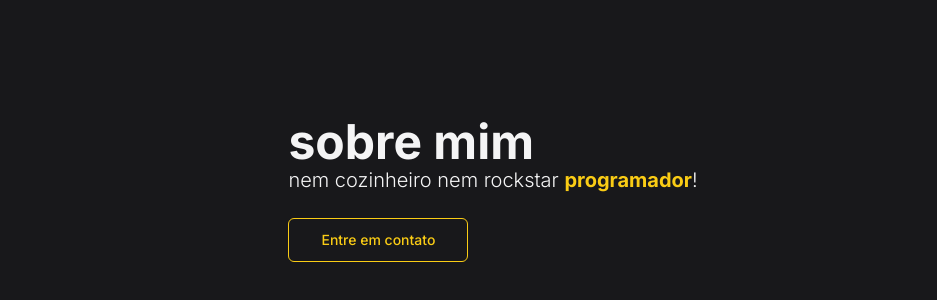
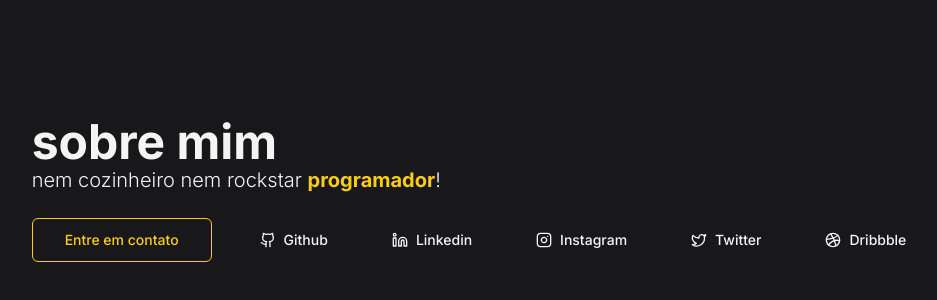
Before and after one commit to nandomoreirame/nandomoreira.dev, a Next.js app: page /site/sobre in a window 1280 px wide. Shown: the part 220-520 px from the top of the page, without its empty margins (147-1084 px from the left). Built offline with nearby package versions, Linux system fonts and the light colour scheme.

Commit message:
feat: add social icons component

```diff
--- a/app/site/contato/page.tsx
+++ b/app/site/contato/page.tsx
@@ -1,5 +1,5 @@
 import { cn } from '@/lib/utils';
-import { Button } from '@components';
+import { Button, SocialIcons } from '@components';
 import { Metadata } from 'next';
 import Link from 'next/link';
 
@@ -29,9 +29,12 @@ export default function ContactPage() {
           </a>{' '}
           e fala pra mim como você tá!
         </p>
-        <Button variant={'outline'} asChild>
-          <Link href="/">Voltar para home</Link>
-        </Button>
+        <div className="block sm:flex w-full md:w-auto items-center">
+          <Button variant={'outline'} asChild>
+            <Link href="/">Voltar para home</Link>
+          </Button>
+          <SocialIcons />
+        </div>
       </div>
     </main>
   );
--- a/app/site/page.tsx
+++ b/app/site/page.tsx
@@ -1,5 +1,5 @@
 import { cn } from '@/lib/utils';
-import { Button } from '@components';
+import { Button, SocialIcons } from '@components';
 import { Metadata } from 'next';
 import Link from 'next/link';
 
@@ -23,9 +23,16 @@ export default function HomePage() {
           E eu ajudo empresas a criarem projetos web personalizados, de alta
           qualidade e com tecnologias criativas.
         </h2>
-        <Button variant={'outline'} asChild>
-          <Link href="/sobre">Saiba mais sobre mim</Link>
-        </Button>
+        <div className="block sm:flex w-full md:w-auto items-center">
+          <Button
+            variant={'outline'}
+            className="w-full sm:w-auto mb-4 sm:mb-0"
+            asChild
+          >
+            <Link href="/sobre">Saiba mais sobre mim</Link>
+          </Button>
+          <SocialIcons />
+        </div>
       </div>
     </main>
   );
--- a/app/site/sobre/page.tsx
+++ b/app/site/sobre/page.tsx
@@ -1,5 +1,5 @@
 import { cn } from '@/lib/utils';
-import { Button } from '@components';
+import { Button, SocialIcons } from '@components';
 import { Metadata } from 'next';
 import Link from 'next/link';
 
@@ -21,9 +21,12 @@ export default function AboutPage() {
           nem cozinheiro nem rockstar{' '}
           <span className="text-primary font-bold">programador</span>!
         </p>
-        <Button variant={'outline'} asChild>
-          <Link href="/contato">Entre em contato</Link>
-        </Button>
+        <div className="block sm:flex w-full md:w-auto items-center">
+          <Button variant={'outline'} asChild>
+            <Link href="/contato">Entre em contato</Link>
+          </Button>
+          <SocialIcons />
+        </div>
       </div>
     </main>
   );
--- /dev/null
+++ b/components/icon.tsx
@@ -0,0 +1,24 @@
+import { cn } from '@lib';
+import { type LucideProps } from 'lucide-react';
+// https://lucide.dev/guide/packages/lucide-react
+import { icons } from 'lucide-react';
+
+// Search name in -> https://lucide.dev/icons/
+export type IconProps = Omit<LucideProps, 'ref'> & {
+  name: string;
+  className?: string;
+};
+
+export function Icon({ name, className, ...props }: IconProps) {
+  // @ts-ignore - TS doesn't know about the icons object
+  const LucideIcon = icons[name];
+
+  return (
+    <span
+      aria-hidden="true"
+      className={cn('flex', 'items-center', 'justify-center', className)}
+    >
+      <LucideIcon aria-hidden="true" className={cn('size-full')} {...props} />
+    </span>
+  );
+}
--- a/components/index.ts
+++ b/components/index.ts
@@ -1 +1,4 @@
 export * from './shadcn/button';
+
+export * from './icon';
+export * from './social-links';
--- a/components/shadcn/button.tsx
+++ b/components/shadcn/button.tsx
@@ -5,7 +5,7 @@ import * as React from 'react';
 import { cn } from '@/lib/utils';
 
 const buttonVariants = cva(
-  'inline-flex items-center justify-center whitespace-nowrap rounded-md text-sm font-medium ring-offset-background transition-colors focus-visible:outline-none focus-visible:ring-2 focus-visible:ring-ring focus-visible:ring-offset-2 disabled:pointer-events-none disabled:opacity-50',
+  'inline-flex items-center gap-2 justify-center whitespace-nowrap rounded-md text-sm font-medium ring-offset-background transition-colors focus-visible:outline-none focus-visible:ring-2 focus-visible:ring-ring focus-visible:ring-offset-2 disabled:pointer-events-none disabled:opacity-50',
   {
     variants: {
       variant: {
@@ -16,7 +16,7 @@ const buttonVariants = cva(
           'border border-primary text-primary bg-transparent hover:bg-primary hover:text-foreground',
         secondary:
           'bg-secondary text-secondary-foreground hover:bg-secondary/80',
-        ghost: 'hover:bg-accent hover:text-accent-foreground',
+        ghost: 'hover:bg-gray-100/10 hover:text-primary',
         link: 'text-primary underline-offset-4 hover:underline',
       },
       size: {
--- /dev/null
+++ b/components/social-links.tsx
@@ -0,0 +1,54 @@
+/**
+ * v0 by Vercel.
+ * @see https://v0.dev/t/2dTYf05iPzy
+ * Documentation: https://v0.dev/docs#integrating-generated-code-into-your-nextjs-app
+ */
+import { Icon } from './icon';
+import { Button } from './shadcn/button';
+
+const socialIcons = [
+  // {
+  //   name: 'WhatsApp',
+  //   url: 'https://wa.me/5541984401163?text=Olá+Fernando!+Vim+através+do+seu+site+e+gostaria+de+saber+mais+sobre+os+seus+serviços.',
+  // },
+  {
+    name: 'Github',
+    url: 'https://github.com/nandomoreirame',
+  },
+  {
+    name: 'Linkedin',
+    url: 'https://www.linkedin.com/in/nandomoreirame/',
+  },
+  {
+    name: 'Instagram',
+    url: 'https://www.instagram.com/oseunando/',
+  },
+  {
+    name: 'Twitter',
+    url: 'https://twitter.com/oseunando',
+  },
+  {
+    name: 'Dribbble',
+    url: 'https://dribbble.com/oseunando',
+  },
+];
+
+export function SocialIcons() {
+  return (
+    <div className="inline-flex items-center justify-center sm:justify-start m-auto w-full px-0 md:px-4">
+      {socialIcons.map((icon) => (
+        <Button key={icon.name} variant={'ghost'} asChild>
+          <a href={icon.url} target="_blank" rel="noopener noreferrer">
+            <Icon
+              name={icon.name}
+              className="size-6 sm:size-4 group-hover:text-primary group-hover:transform group-hover:scale-110 transition-transform"
+            />
+            <span className="hidden text-sm font-medium lg:inline-flex">
+              {icon.name}
+            </span>
+          </a>
+        </Button>
+      ))}
+    </div>
+  );
+}
--- a/next.config.mjs
+++ b/next.config.mjs
@@ -1,4 +1,6 @@
 /** @type {import('next').NextConfig} */
-const nextConfig = {};
+const nextConfig = {
+  transpilePackages: ['lucide-react'],
+};
 
 export default nextConfig;
--- a/tailwind.config.ts
+++ b/tailwind.config.ts
@@ -1,11 +1,15 @@
 import type { Config } from 'tailwindcss';
-import { fontFamily } from 'tailwindcss/defaultTheme';
+import { fontFamily, screens } from 'tailwindcss/defaultTheme';
 
 const config = {
   darkMode: ['class'],
   content: ['./components/**/*.{ts,tsx}', './app/**/*.{ts,tsx}'],
   prefix: '',
   theme: {
+    screens: {
+      xs: '375px',
+      ...screens,
+    },
     container: {
       center: true,
       padding: '2rem',
```
